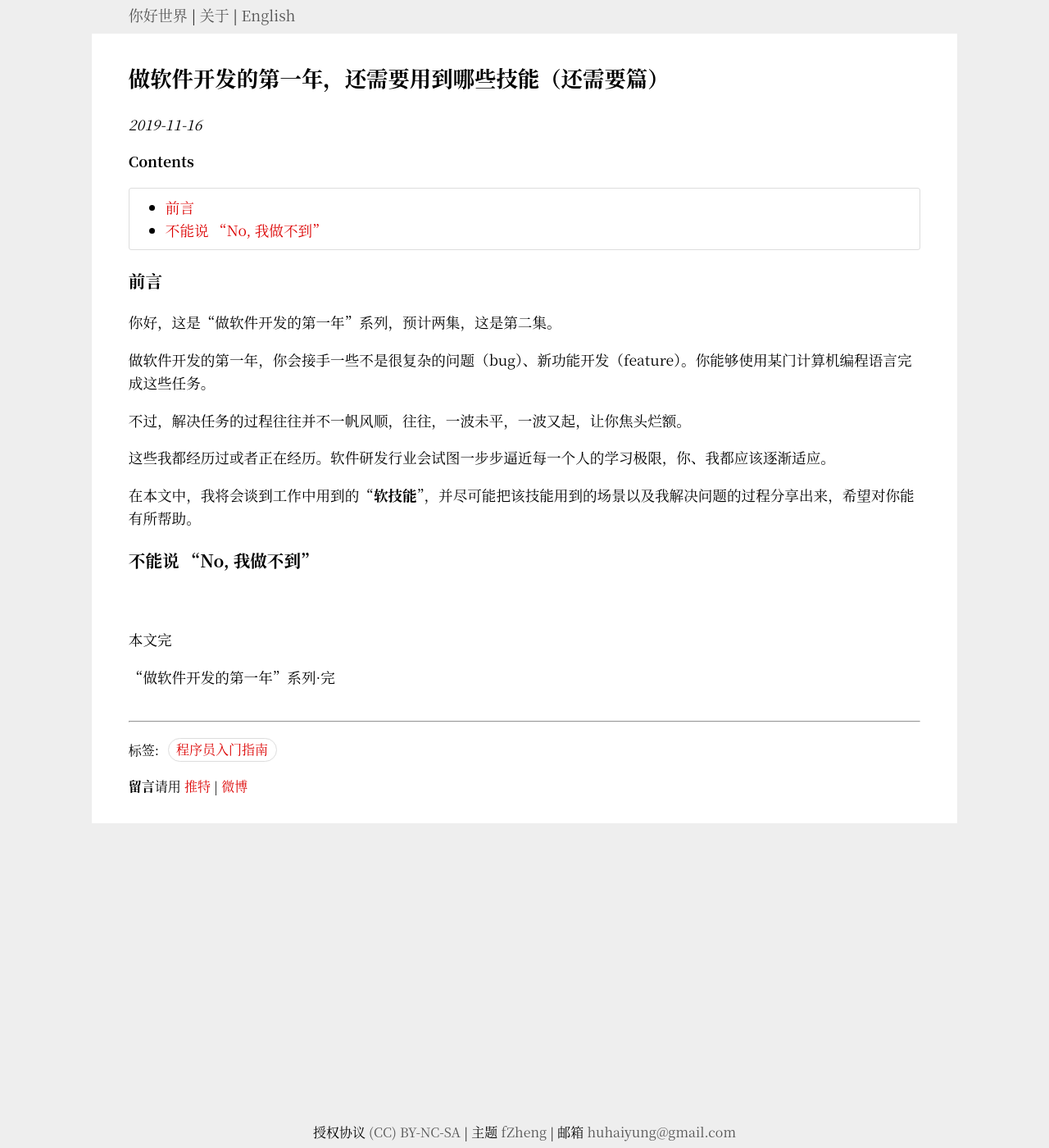
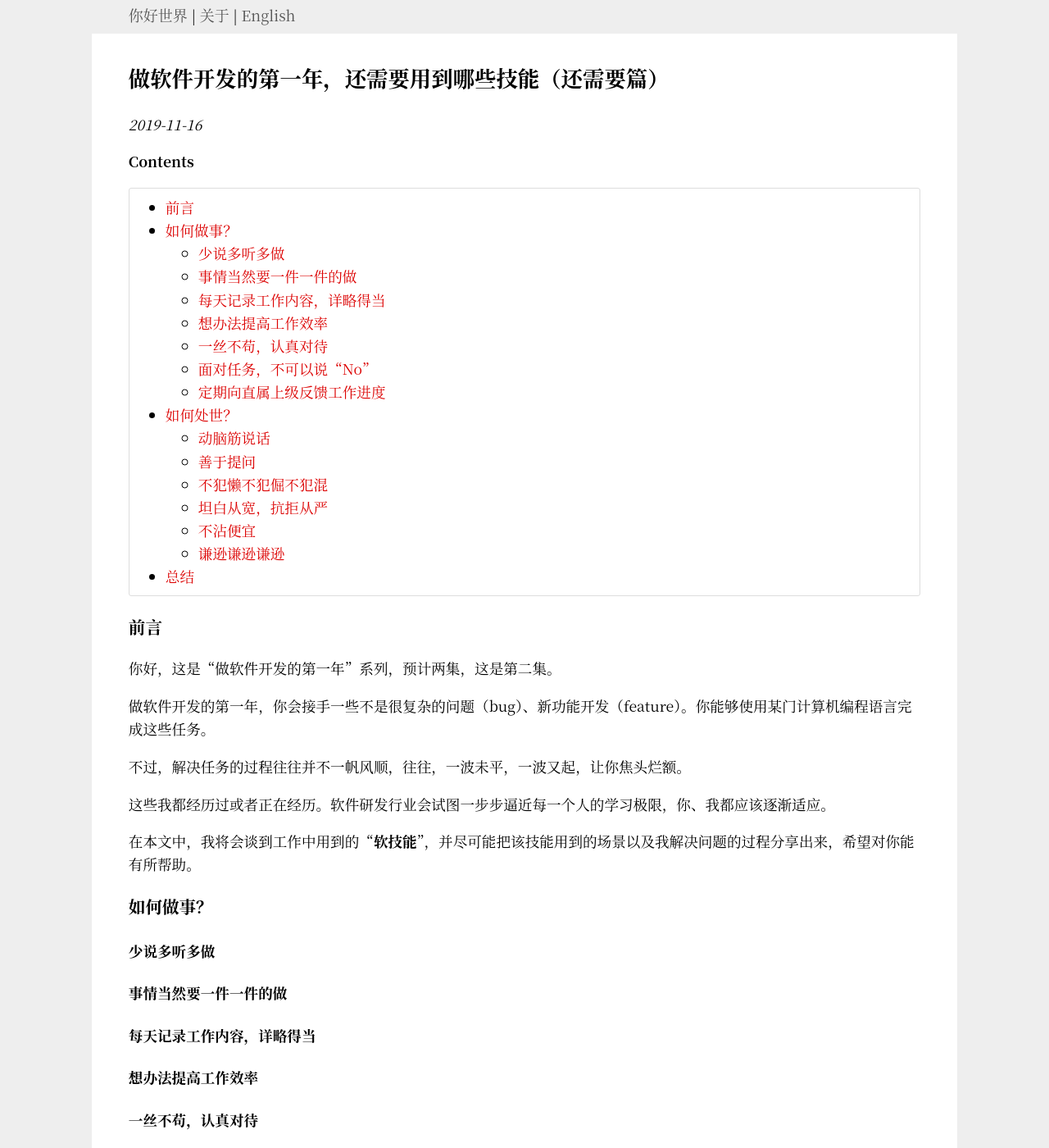
Before and after one commit to Haiyung/haiyung.github.io, a Jekyll site: the page built from _posts/2019-11-16-extra-skills-in-the-first-year-of-development.md, in a window 1280 px wide and 1400 px high. Shown: the whole window at 82% size. Built offline with Jekyll 4.4.1, drawn with Linux system fonts in a browser that asks for light colours; some of the changed text lies outside the part shown.

Commit message:
article: update article

```diff
--- a/_posts/2019-11-16-extra-skills-in-the-first-year-of-development.md
+++ b/_posts/2019-11-16-extra-skills-in-the-first-year-of-development.md
@@ -23,9 +23,42 @@
 
 在本文中，我将会谈到工作中用到的“**软技能**”，并尽可能把该技能用到的场景以及我解决问题的过程分享出来，希望对你能有所帮助。
 
-### 不能说 "No, 我做不到"
+### 如何做事？
+
+#### 少说多听多做
+
+#### 事情当然要一件一件的做
+
+#### 每天记录工作内容，详略得当
+
+#### 想办法提高工作效率
+
+#### 一丝不苟，认真对待
+
+#### 面对任务，不可以说“No”
+
+#### 定期向直属上级反馈工作进度
+
+### 如何处世？
+
+#### 动脑筋说话
+
+#### 善于提问
+
+#### 不犯懒不犯倔不犯混
+
+#### 坦白从宽，抗拒从严
+
+#### 不沾便宜
 
 
+#### 谦逊谦逊谦逊
+
+
+### 总结
+
+
+这就是〈做软件开发第一年〉系列了，第二集也是最后一集。林林总总说了这么多，希望对你有所帮助。
 
 <br>
 
```
Also changed, not shown: _posts/2019-11-14-minimum-skills-in-the-first-year-of-development.md (+4 -4 lines).
